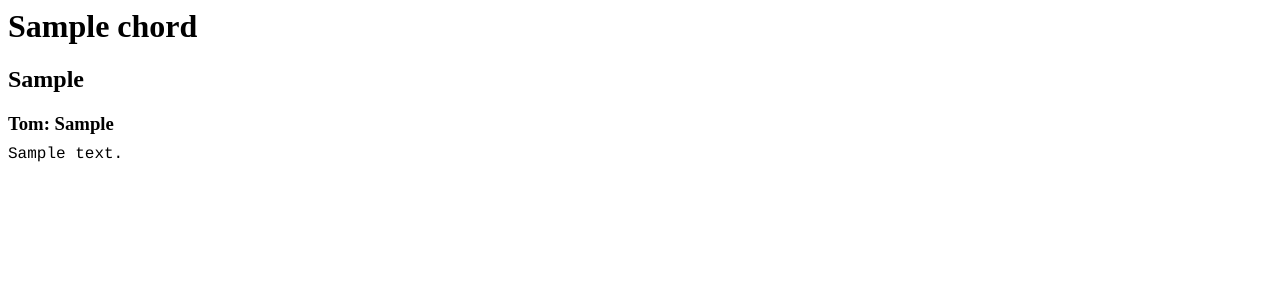
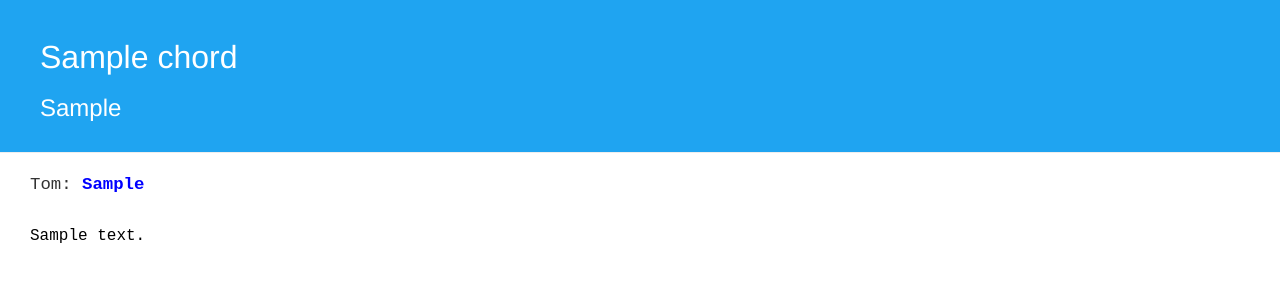
Before and after one commit to RonanFim/cifras-project, a Django app: page /chord/1/ in a window 1280 px wide. Shown: the top 300 px of the page. Run offline with Django 5.2, Linux system fonts and the light colour scheme; tables that the repository leaves empty hold one stand-in row (values such as "Sample post"); some libraries are stand-ins or nearby versions.

Commit message:
começo do css

```diff
--- a/cifrasapp/static/css/cifrasapp.css
+++ b/cifrasapp/static/css/cifrasapp.css
@@ -1,14 +1,79 @@
-p {
+.page-header {
+    background-color: #1fa4f1;
+    margin-top: 0;
+    padding: 20px 20px 20px 40px;
+}
+.page-header h1, .page-header h1 a, .page-header h1 a:visited, .page-header h1 a:active {
+    color: #ffffff;
+    font-size: 24pt;
+    text-decoration: none;
+}
+
+.page-header h2, .page-header h2 a, .page-header h2 a:visited, .page-header h2 a:active {
+    color: #ffffff;
+    font-size: 18pt;
+    text-decoration: none;
+}
+
+.home-title {
+    text-align: center;
+}
+
+.home-list {
+    margin-left: 50px;
+    margin-top: 50px;
+}
+
+.home-labels {
+    color: white;
+    padding: 5px 10px 5px 10px;
+    border-radius: 20%;
+    font-family:'Lucida Sans', 'Lucida Sans Regular', Verdana, sans-serif;
+    font-size: 12pt;
+    margin-right: 12px;
+}
+
+.home-labels-row {
+    padding-bottom: 5px;
+}
+
+.content {
     white-space: pre;
-    font-family: 'Courier';
+    font-family: 'Courier New', 'Consolas', monospace;
     font-size: 12pt;
-    line-height: 0%;
+    line-height: 6%;
+    margin-left: 30px;
+}
+
+.keyLine {
+    font-family: 'Courier New', 'Consolas', monospace;
+    font-size: 13pt;
+    margin-bottom: 30px;
+    margin-left: 30px;
+    text-align: left;
 }
 
 .chords_line {
-    color: orange;
+    color: blue;
+    font-weight: bold;
 }
 
 .lyrics_line {
     color: black;
+    padding-bottom: 8px;
 }
+
+.home-song-row {
+    font-family:Arial, Helvetica, sans-serif;
+    padding-bottom: 25px;
+}
+
+.home-song-title {
+    color: blue;
+    font-size: 16pt;
+}
+
+.home-song-artist {
+    color: black;
+    font-size: 14pt;
+}
--- a/cifrasapp/templates/cifrasapp/chords.html
+++ b/cifrasapp/templates/cifrasapp/chords.html
@@ -2,14 +2,22 @@
 <html>
     <head>
         <title>{{ chord.title }}</title>
+        <link rel="stylesheet" href="//maxcdn.bootstrapcdn.com/bootstrap/3.2.0/css/bootstrap.min.css">
+        <link rel="stylesheet" href="//maxcdn.bootstrapcdn.com/bootstrap/3.2.0/css/bootstrap-theme.min.css">
         <link rel="stylesheet" href="{% static 'css/cifrasapp.css' %}">
     </head>
     <body>
+        <div class="page-header">
             <h1>{{ chord.title }}</h1>
             <h2>{{ chord.artist }}</h2>
-        <h3>Tom: {{ chord.key }}</h3>
-
-        <div>
+        </div>
+        <div class="keyLine">
+            <span>Tom: </span>
+            <span class="chords_line">{{ chord.key }}</span>
+        </div>
+        <div class="content">
+            <div class="row">
+                <div class="col-md-8">
                     {% for line in chord.formated_lines %}
                         {% if line|slice:"0:3" == '[c]' %}
                             <p class="chords_line">{{ line|slice:"3:"|linebreaksbr }}</p>
@@ -19,5 +27,7 @@
                         {% endif %}
                     {% endfor %}
                 </div>
+            </div>
+        </div>
     </body>
 </html>
```
Also changed, not shown: cifrasapp/templates/cifrasapp/filter.html (added, +9 -0 lines), cifrasapp/templates/cifrasapp/home.html (+23 -4 lines). Lines whose indentation alone changed are shown as unchanged.
